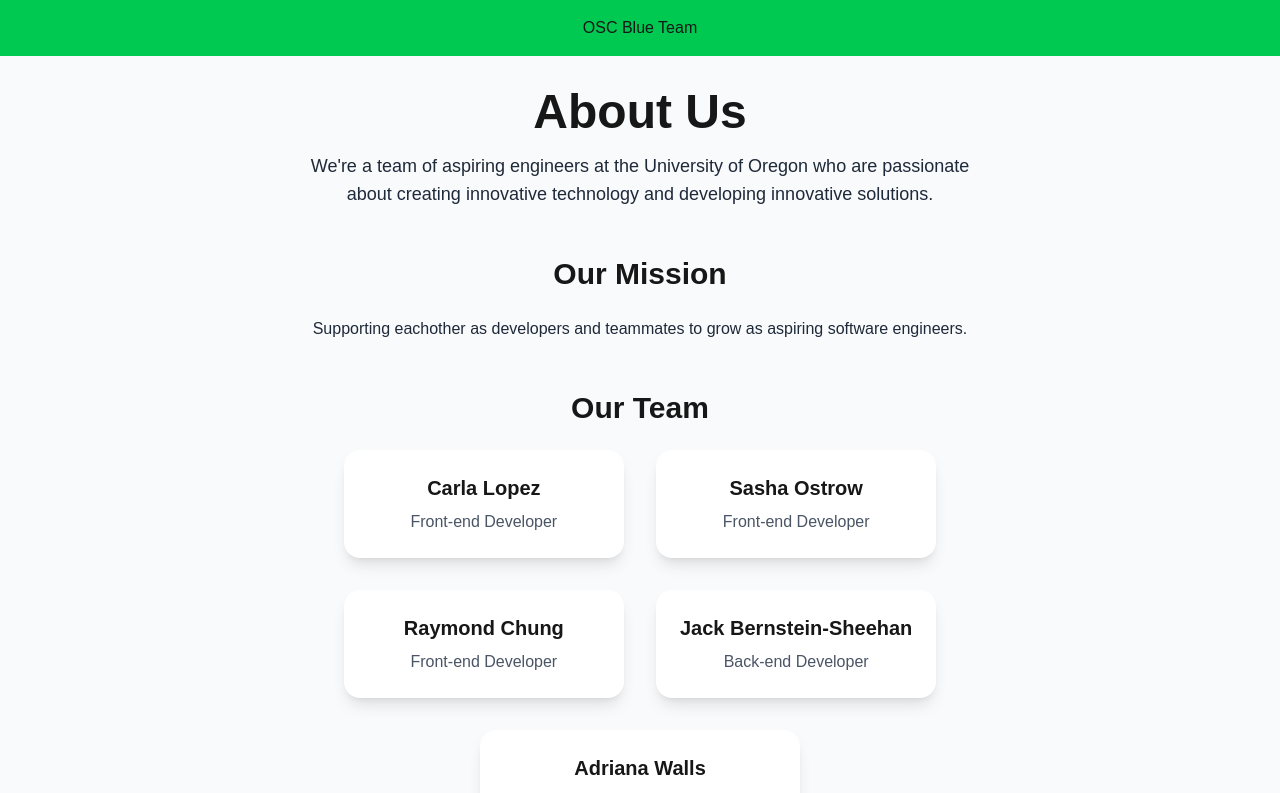
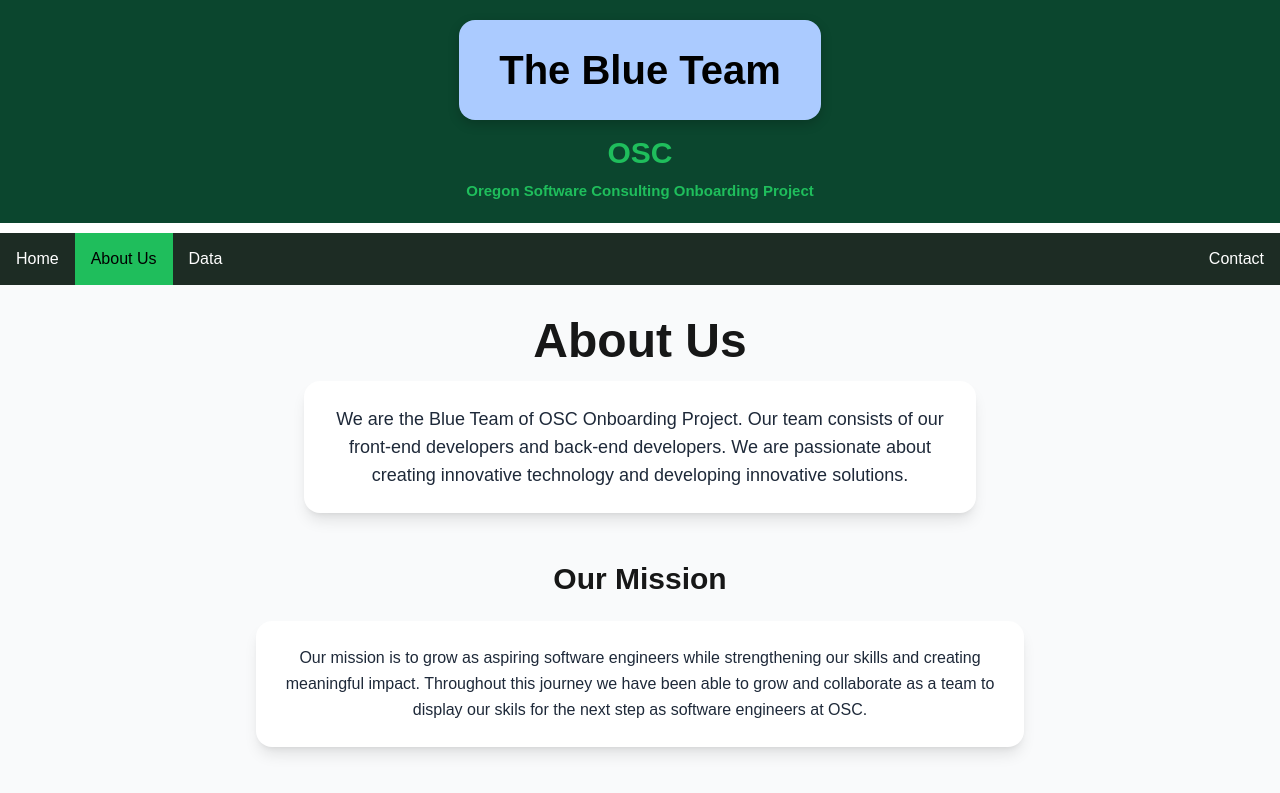
Before and after one commit to jackbernsteinsheehan/Blue-Team-Intro-to-Fullstack, a Next.js app in the folder frontend/carlathecreator/: page / in a window 1280 px wide. Shown: the top 793 px of the page. Built offline with nearby package versions, Linux system fonts and the light colour scheme.

Commit message:
final page

```diff
--- a/frontend/carlathecreator/src/app/components/AboutUs.tsx
+++ b/frontend/carlathecreator/src/app/components/AboutUs.tsx
@@ -8,19 +8,24 @@ const AboutUs: React.FC = () => {
             {/* Header Section */}
             <section className="text-center mb-12 max-w-2xl">
                 <h1 className="text-5xl font-bold mb-4">About Us</h1>
-                <p className="text-lg text-gray-800">
-                    We're a team of aspiring engineers at the University of Oregon who are passionate
-                    about creating innovative technology and developing innovative solutions.
-                </p>
+                <div className="bg-white shadow-lg rounded-2xl p-6">
+                  <p className="text-lg text-gray-800">
+                    We are the Blue Team of OSC Onboarding Project. Our team consists of our front-end developers
+                    and back-end developers. We are passionate about creating innovative technology and developing innovative solutions.
+                  </p>
+                </div>
             </section>
 
             {/* Mission Seection */}
             <section className="max-w-3xl mb-12 text-center">
                 <h2 className="text-3xl font-semibold mb-6">Our Mission</h2>
-                <p className="text-gray-800 leading-relaxed">
-                    Supporting eachother as developers and teammates to
-                    grow as aspiring software engineers.
-                </p>
+                <div className="bg-white shadow-lg rounded-2xl p-6">
+                  <p className="text-gray-800 leading-relaxed">
+                    Our mission is to grow as aspiring software engineers while strengthening our skills
+                    and creating meaningful impact. Throughout this journey we have been able to grow and collaborate as a team
+                    to display our skils for the next step as software engineers at OSC.
+                  </p>
+                </div>
             </section>
 
             {/* Team Section */}
--- a/frontend/carlathecreator/src/app/components/NavBar.tsx
+++ b/frontend/carlathecreator/src/app/components/NavBar.tsx
@@ -1,13 +1,67 @@
-import React from 'react';
-const NavBar = () => {
-    return (
-        <>{/* NavBar title */}
-        <div className="w-full flex justify-center p-4 bg-green-500">
-            <button className="text-center">
-            OSC Blue Team
-            </button>
+"use client";
+
+import React from "react";
+
+export default function Navbar() {
+  return (
+    <header>
+      {/* Green header with blue box */}
+      <div className="header">
+        <div className="header-box">
+          <h1>The Blue Team</h1>
         </div>
-        </>
-    );
+        <h2>OSC</h2>
+        <p>Oregon Software Consulting Onboarding Project</p>
+      </div>
+
+      {/* Navbar */}
+      <nav className="navbar">
+        <a href="#">Home</a>
+        <a href="#" className="active">About Us</a>
+        <a href="#">Data</a>
+        <a href="#" className="right">Contact</a>
+      </nav>
+
+      {/* Styles */}
+      <style jsx>{`
+        .header {
+          background-color: #0b462e; /* dark green */
+          text-align: center;
+          padding: 20px;
+          font-weight: bold;
+        }
+
+        .header-box {
+          display: inline-block;
+          background-color: #abcbff; /* light blue */
+          border-radius: 16px;
+          box-shadow: 0 4px 12px rgba(0,0,0,0.2);
+          padding: 20px 40px;
+          margin-bottom: 10px;
+        }
+
+        h1 { margin: 0; font-size: 40px; color: black; }
+        h2 { margin: 0; font-size: 30px; color: #1fbe5c; }
+        p { margin: 5px 0 0; font-size: 15px; color: #1fbe5c; }
+
+        .navbar {
+          overflow: hidden;
+          background-color: #1d2c24;
+          margin-top: 10px;
+        }
+
+        .navbar a {
+          float: left;
+          display: block;
+          color: white;
+          text-align: center;
+          padding: 14px 16px;
+          text-decoration: none;
+        }
+
+        .navbar a.right { float: right; }
+        .navbar a.active { background-color: #1fbe5c; color: black; }
+      `}</style>
+    </header>
+  );
 }
-export default NavBar;
```
